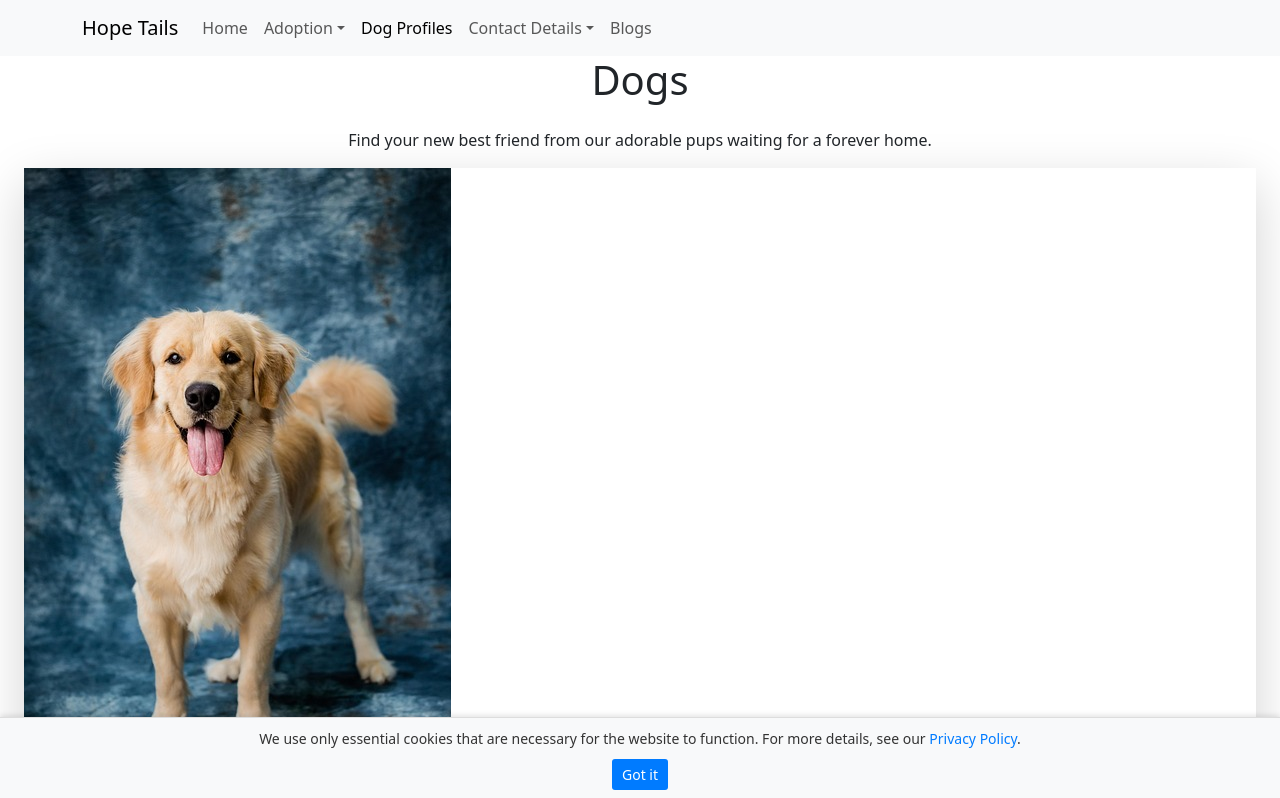
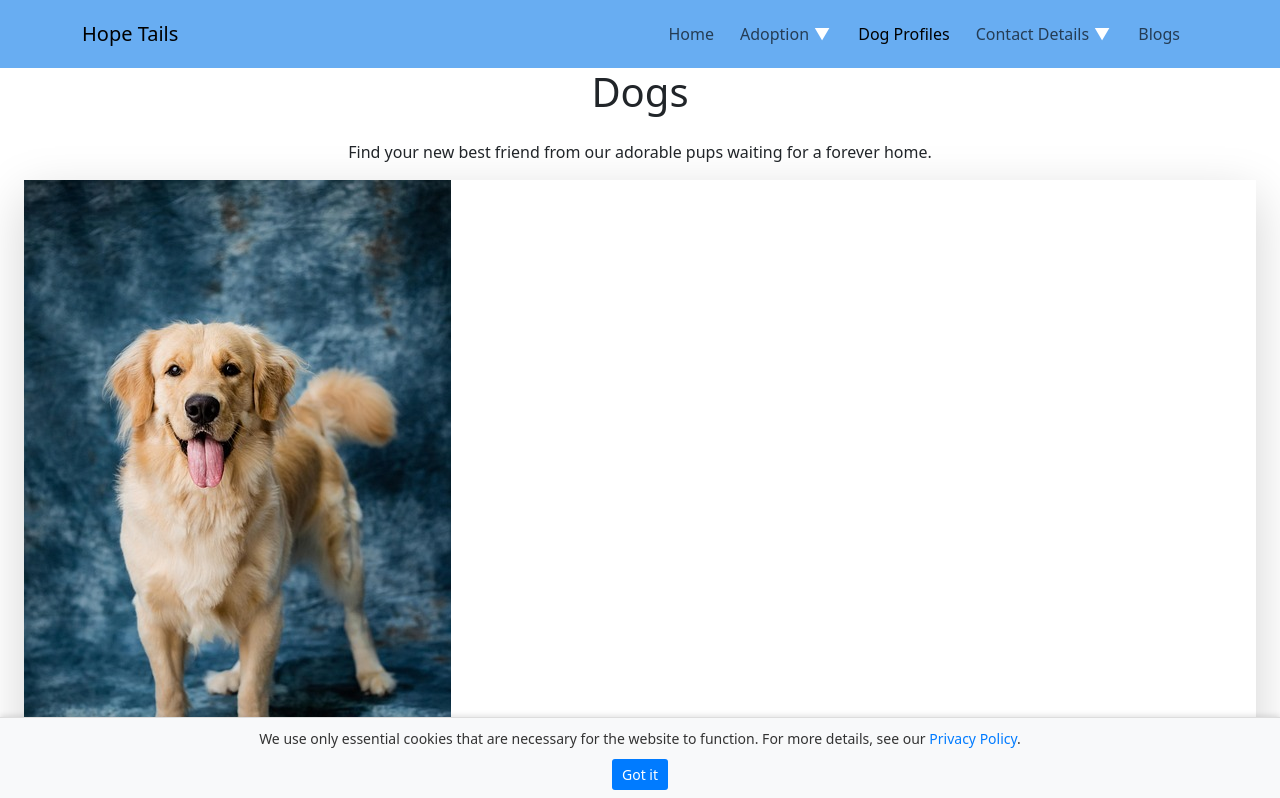
Before and after one commit to kristakorento/animal-rescue-adoption-website, a React (Vite) app: page /dog-profiles in a window 1280 px wide. Shown: the top 798 px of the page. Built offline with nearby package versions, Linux system fonts and the light colour scheme.

Commit message:
Navbarin väri muokattu, sivujen alignment siirretty oikealle, dropdownin nuoli muutettu napiksi

```diff
--- a/src/Nettisivujen_Koodit/NavigationBar.jsx
+++ b/src/Nettisivujen_Koodit/NavigationBar.jsx
@@ -1,5 +1,5 @@
 import React, { useState } from "react";
-import { Navbar, Nav, NavDropdown, Container } from "react-bootstrap";
+import { Navbar, Nav, NavDropdown, Container, Button } from "react-bootstrap";
 import { Link } from "react-router-dom";
 import { LinkContainer } from "react-router-bootstrap";
 import "../Nettisivujen_Tyylit/NavigationBar.css";
@@ -9,24 +9,35 @@ const NavigationBar = () => {
   const [contactOpen, setContactOpen] = useState(false);
 
   return (
-    <Navbar bg="light" expand="lg">
+    <Navbar expand="lg" className="nav-bg-color">
       <Container>
         <LinkContainer to="/">
           <Navbar.Brand>Hope Tails</Navbar.Brand>
         </LinkContainer>
         <Navbar.Toggle aria-controls="basic-navbar-nav" />
         <Navbar.Collapse id="basic-navbar-nav">
-          <Nav className="me-auto">
+          <Nav className="ms-auto">
             <LinkContainer to="/">
-              <Nav.Link>Home</Nav.Link>
+              <Nav.Link className="nav-title">Home</Nav.Link>
             </LinkContainer>
 
             {/* Adoption Section */}
             <NavDropdown
               title={
+                <>
                   <Link to="/adoption" className="dropdown-title">
                     Adoption
                   </Link>
+                  <Button
+                    className="dropdown-toggle-button"
+                    onClick={(e) => {
+                      e.preventDefault(); // Prevent navigation
+                      setAdoptionOpen(!adoptionOpen);
+                    }}
+                  >
+                    ▼
+                  </Button>
+                </>
               }
               id="adoption-dropdown"
               show={adoptionOpen}
@@ -51,15 +62,26 @@ const NavigationBar = () => {
             </NavDropdown>
 
             <LinkContainer to="/dog-profiles">
-              <Nav.Link>Dog Profiles</Nav.Link>
+              <Nav.Link className="nav-title">Dog Profiles</Nav.Link>
             </LinkContainer>
 
             {/* Contact Details Section */}
             <NavDropdown
               title={
+                <>
                   <Link to="/contact-details" className="dropdown-title">
                     Contact Details
                   </Link>
+                  <Button
+                    className="dropdown-toggle-button"
+                    onClick={(e) => {
+                      e.preventDefault(); // Prevent navigation
+                      setContactOpen(!contactOpen);
+                    }}
+                  >
+                    ▼
+                  </Button>
+                </>
               }
               id="contact-dropdown"
               show={contactOpen}
@@ -75,7 +97,7 @@ const NavigationBar = () => {
             </NavDropdown>
 
             <LinkContainer to="/blogs">
-              <Nav.Link>Blogs</Nav.Link>
+              <Nav.Link className="nav-title">Blogs</Nav.Link>
             </LinkContainer>
           </Nav>
         </Navbar.Collapse>
--- a/src/Nettisivujen_Tyylit/NavigationBar.css
+++ b/src/Nettisivujen_Tyylit/NavigationBar.css
@@ -1,4 +1,35 @@
 .dropdown-title {
+  display: inline-block;
+  margin-right: 5px;
   text-decoration: none;
   color: inherit;
+  vertical-align: middle;
 }
+
+.dropdown-toggle-button {
+  background: none !important;
+  border: none !important;
+  /* color: khaki !important; */
+  margin-left: -12px;
+
+  vertical-align: middle;
+}
+
+.dropdown-toggle-button:hover {
+  color: #007bff;
+}
+
+.navbar .dropdown-toggle::after {
+  display: none;
+}
+
+.nav-bg-color{
+  background-color: #68adf2;
+}
+
+@media only screen and (min-width: 992px) {
+  .nav-title {
+    margin-top: 6px;
+    margin-right: 10px;
+  }
+}
```
Lines whose indentation alone changed are shown as unchanged.
